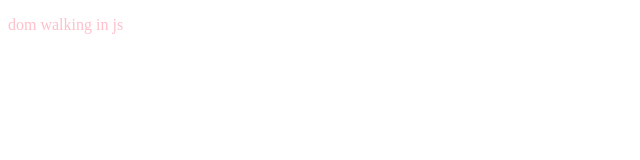
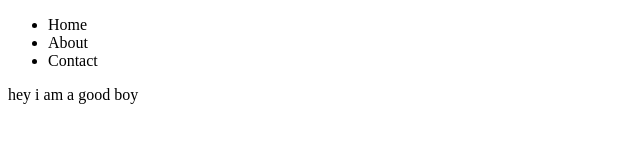
Before and after one commit to Sonukumar201995/javascipt-practice01, a website: page chapt-07/index.html in a window 1280 px wide. Shown: the whole page, without its empty margins (0-640 px from the left). Drawn offline with Linux system fonts and the light colour scheme.

Commit message:
element only navigation

```diff
--- a/chapt-07/dom.js
+++ b/chapt-07/dom.js
@@ -1,7 +1,5 @@
-console.log(document.body.firstChild);
+let a=document.body
 
-let a=document.body.firstChild;
-console.log(a.parentNode);
+console.log("first child b is :" ,a.firstChild);
 
-console.log(a.nextSibling)
-console.log(a.parentElement)
+console.log("first child b is :",a.firstElementChild);
--- a/chapt-07/index.html
+++ b/chapt-07/index.html
@@ -6,7 +6,19 @@
     <title>walking the dom</title>
     <link rel="stylesheet" href="style.css">
 </head>
-<body><p>dom walking in js</p><script src="dom.js"></script>
+<body>
+    <nav>
+        <ul>
+            <li>Home</li>
+            <li>About</li>
+            <li>Contact</li>
+        </ul>
+    </nav>
+
+    <div class="container">
+        hey i am a good boy
+    </div>
+    <script src="dom.js"></script>
 
 </body>
 </html>
```
